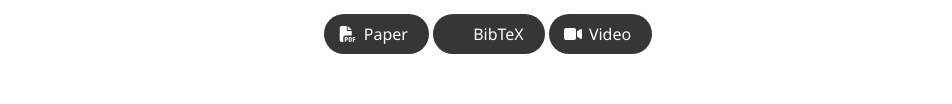
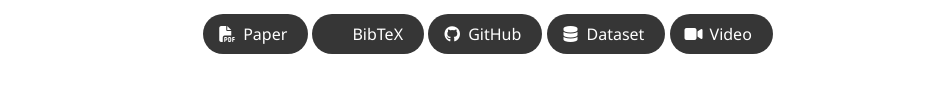
Before and after one commit to radarhpe/radarhpe.github.io, a plain HTML site: page index.html in a window 1280 px wide. Shown: the part 295-399 px from the top of the page, without its empty margins (152-1104 px from the left). Drawn offline with nearby package versions, Linux system fonts and the light colour scheme; some icons are missing; a web font is replaced by a local one.

Commit message:
Add placeholder GitHub and dataset links

```diff
--- a/index.html
+++ b/index.html
@@ -87,6 +87,24 @@
                     <i class="ai ai-cv"></i>
                   </span>
                   <span>BibTeX</span>
+                </a>
+              </span>
+              <span class="link-block">
+                <a href="#"
+                   class="external-link button is-normal is-rounded is-dark">
+                  <span class="icon">
+                    <i class="fab fa-github"></i>
+                  </span>
+                  <span>GitHub</span>
+                </a>
+              </span>
+              <span class="link-block">
+                <a href="#"
+                   class="external-link button is-normal is-rounded is-dark">
+                  <span class="icon">
+                    <i class="fas fa-database"></i>
+                  </span>
+                  <span>Dataset</span>
                 </a>
               </span>
               <span class="link-block">
@@ -286,10 +304,8 @@
       <div class="column is-8">
         <div class="content">
           <p>
-            This website is adapted from the <a href="https://github.com/nerfies/nerfies.github.io">Nerfies project page template</a>.
-          </p>
-          <p>
-            Please retain attribution to the original template when reusing this source.
+            Original website content &copy; 2026 the authors. All rights reserved unless otherwise noted.
+            Paper figures and publisher-provided materials are subject to their respective copyright notices.
           </p>
         </div>
       </div>
```
